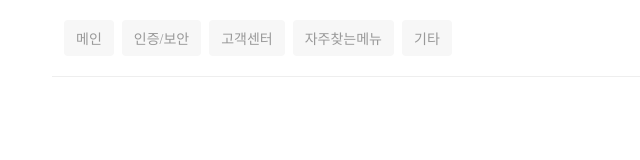
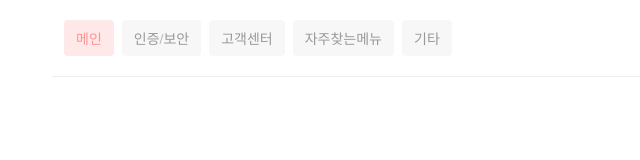
Before and after one commit to hayoung-jeremy/study-redux-2, a React (Create React App) app: page /#/ in a window 1280 px wide. Shown: the top 160 px of the page, without its empty margins (0-640 px from the left). Built offline with nearby package versions, Linux system fonts and the light colour scheme.

Commit message:
onClick button and hover effect

```diff
--- a/src/assets/css/root.css
+++ b/src/assets/css/root.css
@@ -7,6 +7,7 @@
   --txt-white: #fff;
   --txt-btn: #999;
   --txt-btn-hover: #666;
+  --txt-btn-clicked: #ff9393;
   /* btn */
   --btn-color-bg: #f7f7f7;
   --btn-color-bg-hover: #eee;
--- a/src/assets/css/style.css
+++ b/src/assets/css/style.css
@@ -186,15 +186,14 @@ input.btn::placeholder {
   background-color: var(--main-color-dimmed);
 }
 .btn-clicked a {
-  color: #ff9393;
+  color: var(--txt-btn-clicked);
 }
 .flex-container .btn ~ .btn {
   margin-left: 8px;
 }
 .btn:hover {
-  color: var(--txt-btn-hover);
-  background-color: var(--btn-color-bg-hover);
+  filter: brightness(95%);
 }
-.btn:hover a {
-  color: var(--txt-btn-hover);
+.btn.btn-clicked:hover {
+  filter: brightness(100%);
 }
--- a/src/components/DataD1List.js
+++ b/src/components/DataD1List.js
@@ -1,4 +1,4 @@
-import React from "react";
+import React, { useState } from "react";
 import data_personal from "../db/data_personal.json";
 import { v4 as uuidv4 } from "uuid";
 import { Link } from "react-router-dom";
@@ -7,15 +7,20 @@ const DataD1List = () => {
   // 광주은행 메뉴트리
   const [KJ_SB] = data_personal;
 
-  const ListItems = ({ value }) => (
-    <li className="btn">
+  const [clickedItem, setClickedItem] = useState(0);
+
+  const ListItems = ({ index, value }) => (
+    <li
+      className={`btn ${clickedItem === index ? "btn-clicked" : ""}`}
+      onClick={() => setClickedItem(index)}
+    >
       <Link>{value}</Link>
     </li>
   );
 
   const TitleList = () => {
     const depth_01_title = KJ_SB.menus.map((item, index) => {
-      return <ListItems key={uuidv4()} value={item.app_name} />;
+      return <ListItems key={uuidv4()} value={item.app_name} index={index} />;
     });
     return <ul className="flex-container">{depth_01_title}</ul>;
   };
```
